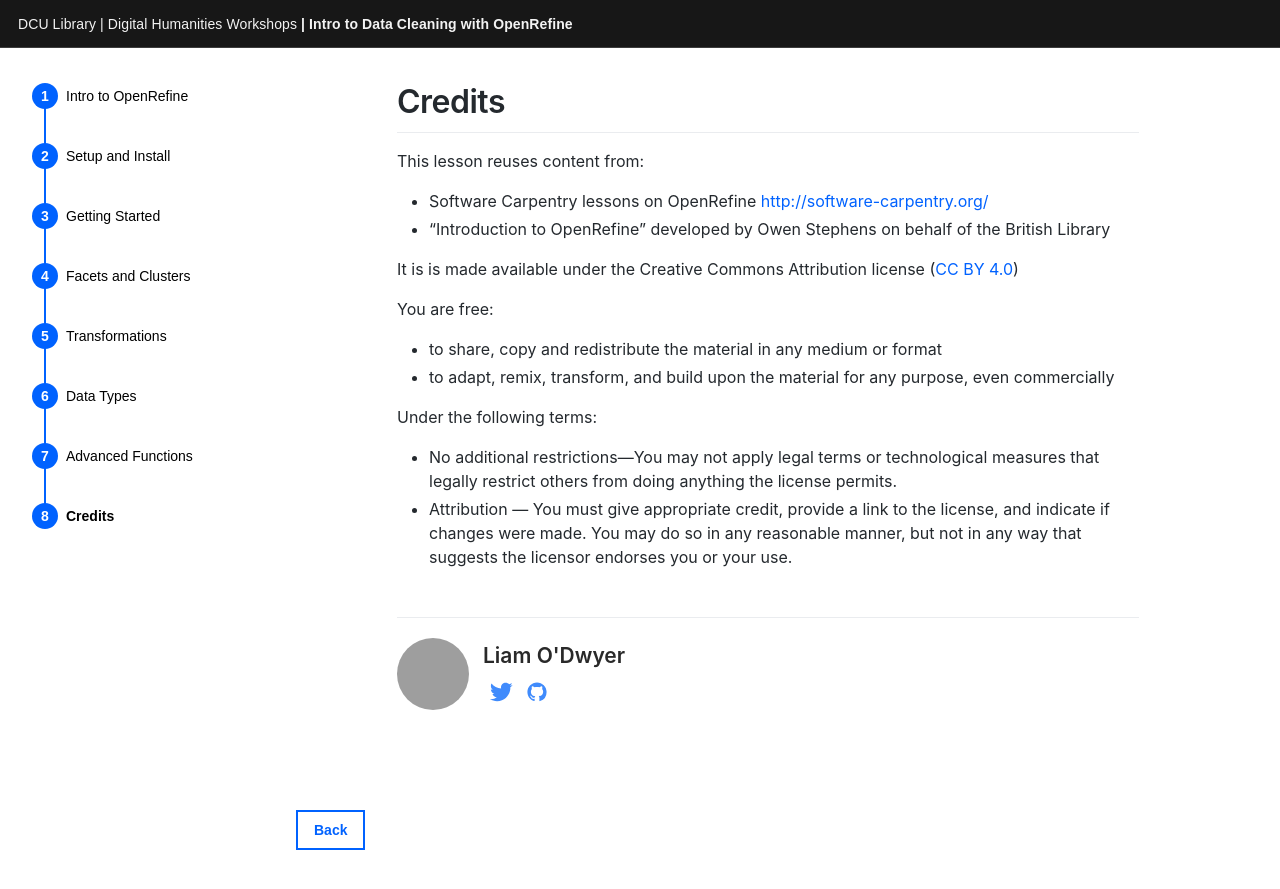
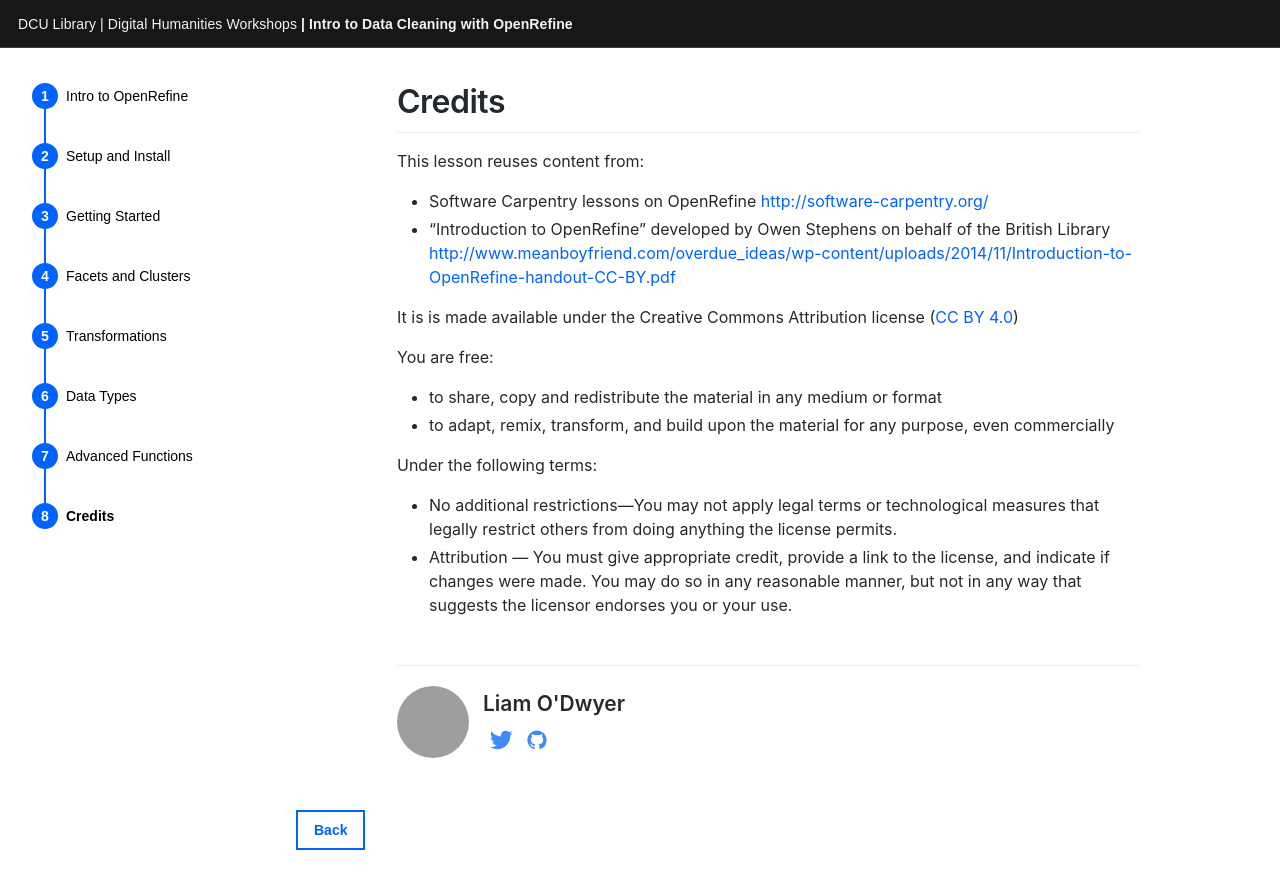
Before and after one commit to DCULibrary/open-refine-workshop, a Jekyll site: the page built from _workshop/credits.md, in a window 1280 px wide. Shown: the top 889 px of the page. Built offline with Jekyll 4.4.1, drawn with Linux system fonts in a browser that asks for light colours; some web fonts are replaced; part of the change alters nothing that is shown; grey boxes are pictures that could not be loaded.

Commit message:
Add BL link to credits

```diff
--- a/_workshop/credits.md
+++ b/_workshop/credits.md
@@ -5,7 +5,7 @@ date: 0000-01-08  # Page order is set by date
 
 This lesson reuses content from:
 * Software Carpentry lessons on OpenRefine <http://software-carpentry.org/>
-* “Introduction to OpenRefine” developed by Owen Stephens on behalf of the British Library
+* “Introduction to OpenRefine” developed by Owen Stephens on behalf of the British Library <http://www.meanboyfriend.com/overdue_ideas/wp-content/uploads/2014/11/Introduction-to-OpenRefine-handout-CC-BY.pdf>
 
 It is is made available under the Creative Commons Attribution license ([CC BY 4.0](https://creativecommons.org/licenses/by/4.0/legalcode))
 
```
